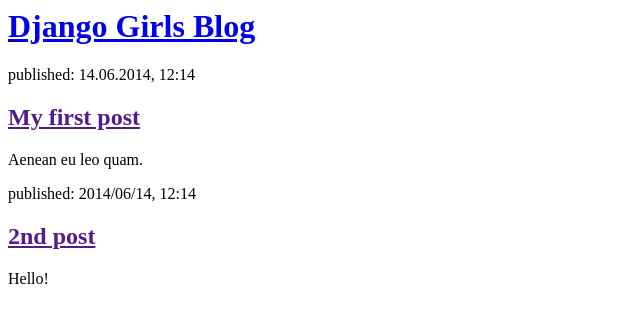
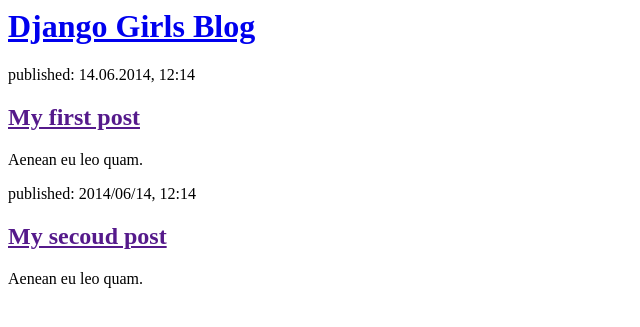
Before and after one commit to takahi69/my-first-blog, a Django app: template blog/templates/blog/post_list.html in a window 1280 px wide. Shown: the top 327 px of the page, without its empty margins (0-640 px from the left). Run offline with Django 3.2, Linux system fonts and the light colour scheme; the template is opened without the code that fills it, so the values that code supplies are empty.

Commit message:
My Django Girls app,20020805 commit

```diff
--- a/blog/templates/blog/post_list.html
+++ b/blog/templates/blog/post_list.html
@@ -14,8 +14,8 @@
 
         <div>
             <p>published: 2014/06/14, 12:14</p>
-            <h2><a href="">2nd post</a></h2>
-            <p> Hello! </p>
+            <h2><a href="">My secoud post</a></h2>
+            <p>Aenean eu leo quam.</p>
         </div>
     </body>
 </html>
--- a/blog/views.py
+++ b/blog/views.py
@@ -1,5 +1,8 @@
 from django.shortcuts import render
+from django.utils import timezone
+from .models import Post
 
 # Create your views here.
 def post_list(request):
-    return render(request, 'blog/post_list.html', {})
+    Post.objects.filter(published_date__lte=timezone.now()).order_by('published_date')
+    return render(request, 'blog/post_list.html', {'posts': posts})
```
